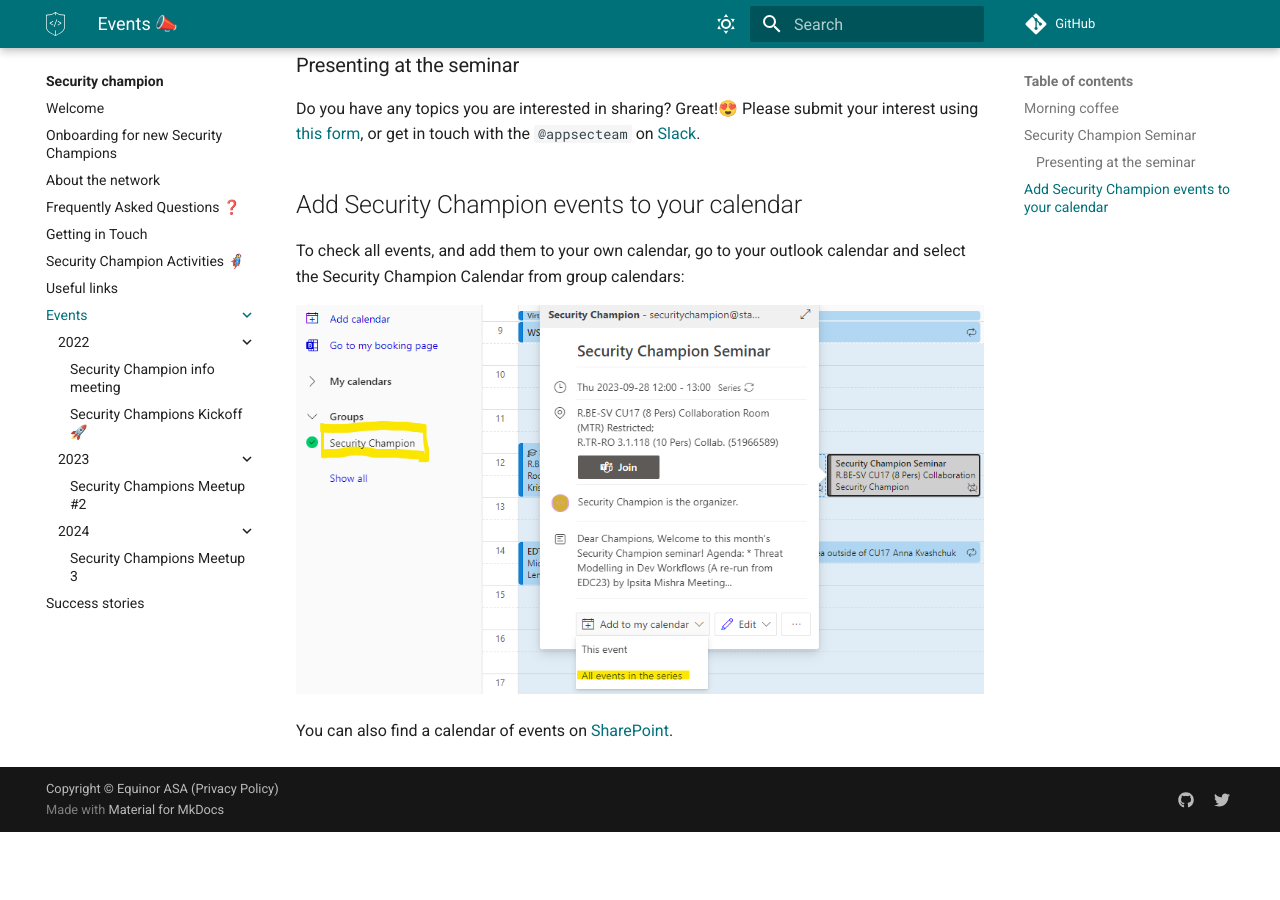
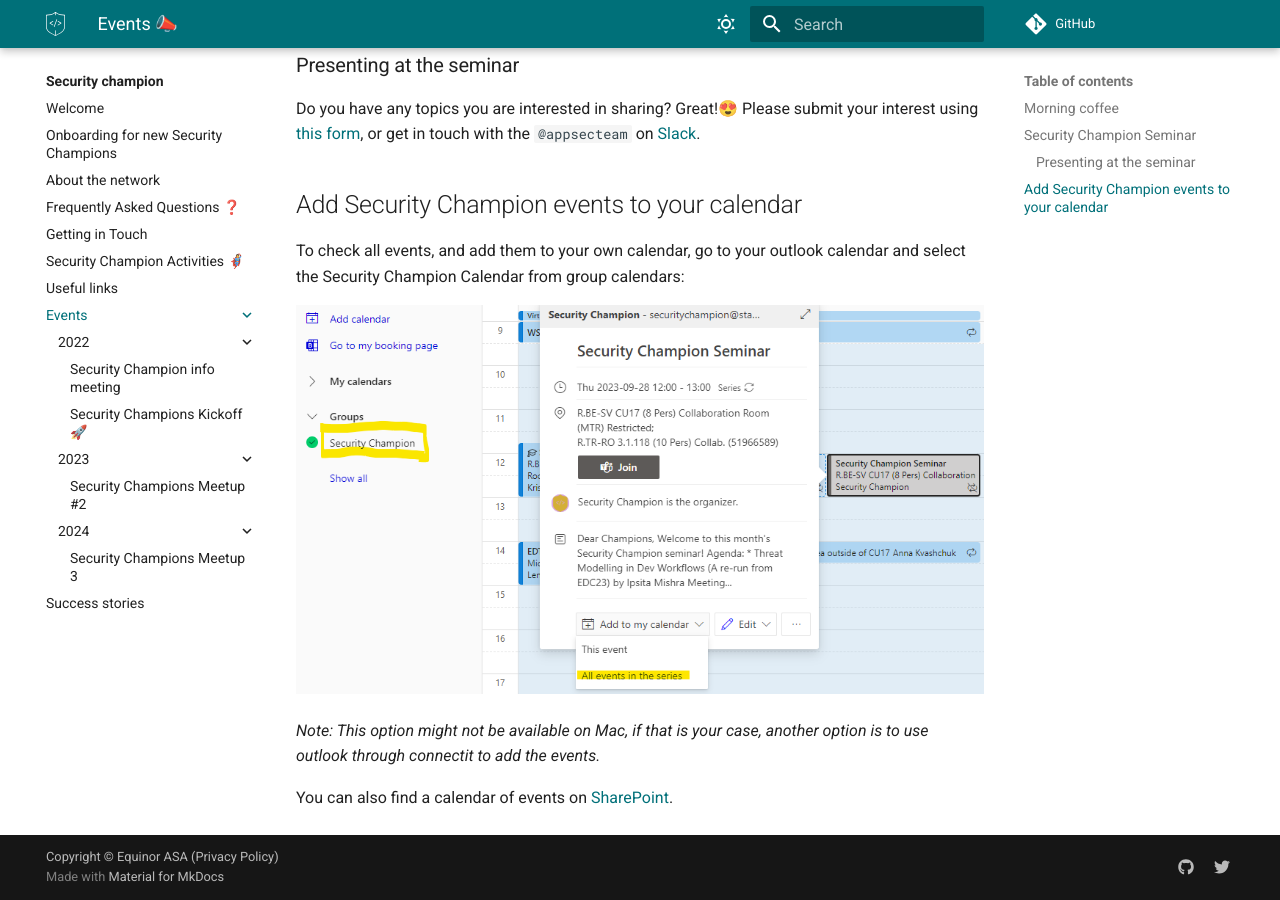
Before and after one commit to equinor/appsec, an MkDocs documentation site: the page built from docs/security-champion/events/index.md, in a window 1280 px wide and 900 px high, scrolled down 531 px. Built offline with MkDocs 1.6.1 and Material for MkDocs 9.7.7, drawn with Linux system fonts in a browser that asks for light colours; emoji names are drawn with the system emoji font; some web fonts are replaced; comment, search, counter and statistics services are not loaded; before the commit the page ends 1363 px from its top, so only the background shows below that.

Commit message:
chore: add note for Mac users on adding event (#130)
Add note for Mac users

```diff
--- a/docs/security-champion/events/index.md
+++ b/docs/security-champion/events/index.md
@@ -18,4 +18,6 @@ To check all events, and add them to your own calendar, go to your outlook calen
 
 ![Security Champion Calendar](./add_SecurityChampions_calendar.png)
 
+_Note: This option might not be available on Mac, if that is your case, another option is to use outlook through connectit to add the events._
+
 You can also find a calendar of events on [SharePoint](https://statoilsrm.sharepoint.com/sites/securitychampion9).
```
